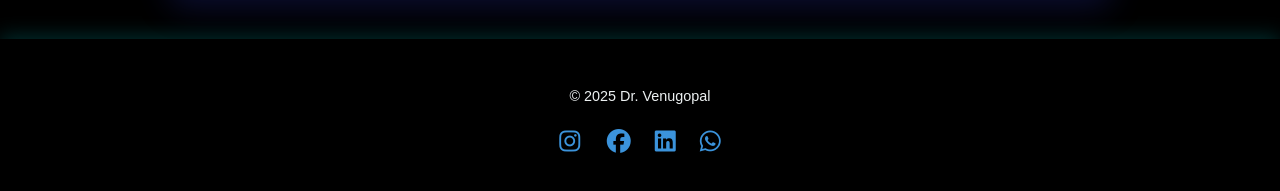
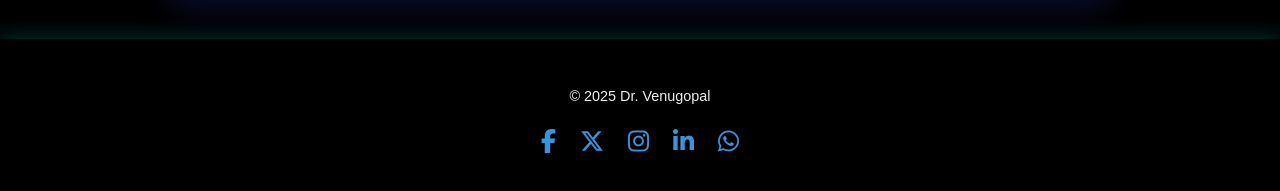
Before and after one commit to deeplyresearched/drvenugopal, a plain HTML site: page index.html in a window 1280 px wide. Shown: the part 1055-1246 px from the top of the page. Drawn offline with nearby package versions, Linux system fonts and the light colour scheme.

Commit message:
index.html

```diff
--- a/index.html
+++ b/index.html
@@ -49,14 +49,17 @@
     </main>
 
     <footer>
-        <p>&copy; 2025 Dr. Venugopal</p>
-       <a href="https://www.instagram.com/venugopal.ps_/" target="_blank" rel="noopener noreferrer">
-       <i class="fab fa-instagram" style="font-size: 24px;"></i>
-       </a>
-        <a href="#"><i class="fab fa-facebook"></i></a>
-        <a href="#"><i class="fab fa-linkedin"></i></a>
-        <a href="https://wa.me/+917034319053" target="_blank"><i class="fab fa-whatsapp"></i></a>
-    </footer>
+    <p>© 2025 Dr. Venugopal</p>
+    <div class="social-icons">
+        <!-- Add your actual social media links in the href="#" -->
+        <a href="#" class="social-icon"><i class="fab fa-facebook-f"></i></a>
+        <a href="#" class="social-icon"><i class="fab fa-x-twitter"></i></a>
+        <a href="https://www.instagram.com/venugopal.ps_/" class="social-icon"><i class="fab fa-instagram"></i></a>
+        <a href="#" class="social-icon"><i class="fab fa-linkedin-in"></i></a>
+        <a href="#" class="social-icon"><i class="fab fa-whatsapp"></i></a>
+    </div>
+</footer>
+
 
 
     <script src="script.js"></script>
```
